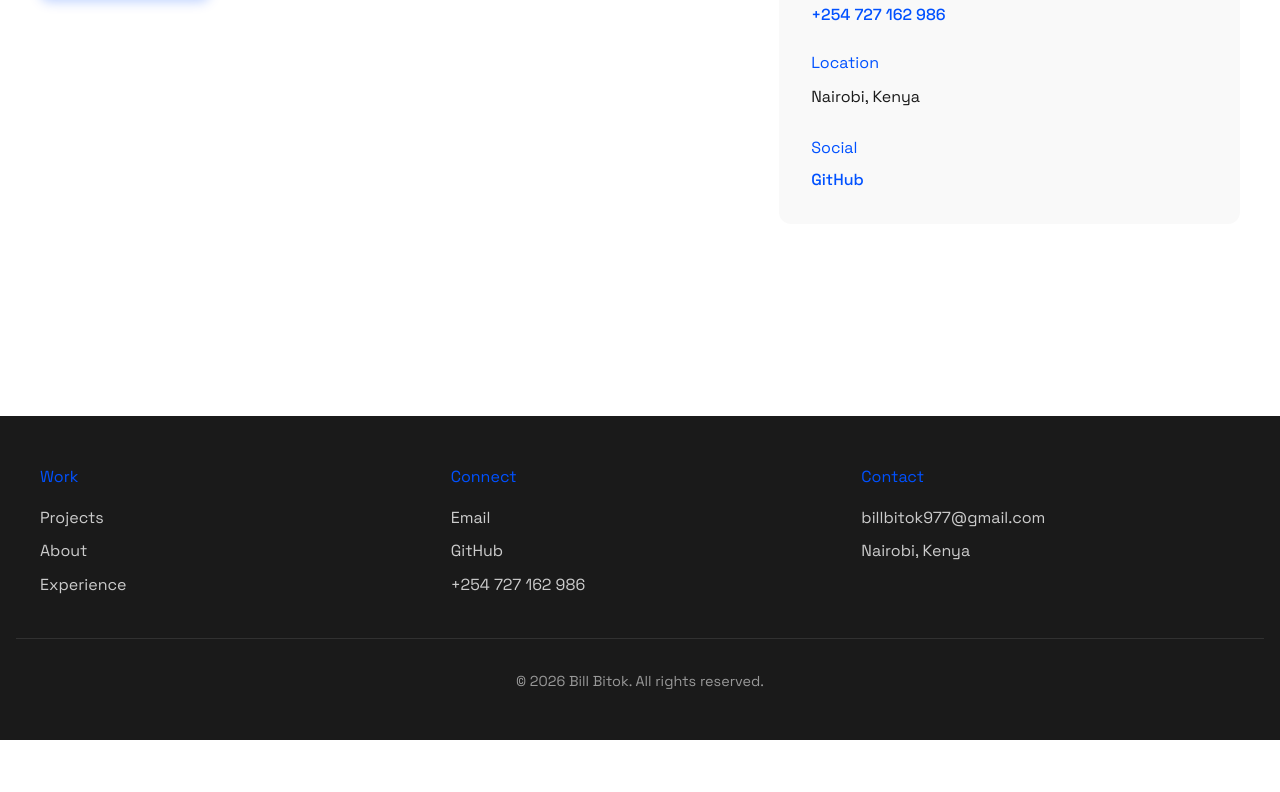
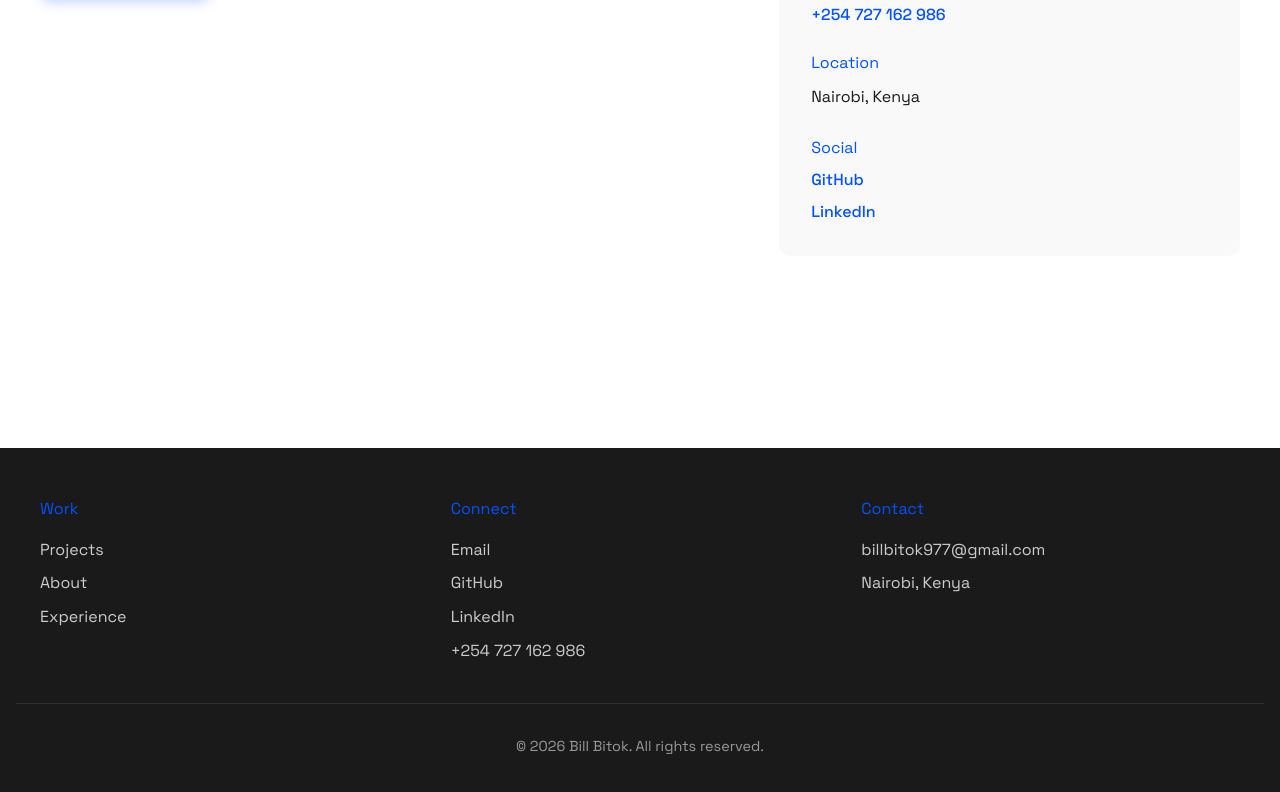
Before and after one commit to Billy272/Portfolio, a Next.js app: page /contact in a window 1280 px wide. Shown: the part 936-1728 px from the top of the page. Before the commit the page ends 1676 px from the top, so only its background shows below. Built offline with nearby package versions, Linux system fonts and the light colour scheme.

Commit message:
feat: add LinkedIn link to footer and contact page

```diff
--- a/app/contact/page.tsx
+++ b/app/contact/page.tsx
@@ -265,6 +265,14 @@ export default function ContactPage() {
                 >
                   GitHub
                 </a>
+                <a
+                  href="https://www.linkedin.com/in/bill-bitok"
+                  target="_blank"
+                  rel="noopener noreferrer"
+                  style={{ color: "var(--primary-blue)", textDecoration: "none", fontWeight: "500", display: "block", marginTop: "0.5rem" }}
+                >
+                  LinkedIn
+                </a>
               </div>
             </div>
           </div>
--- a/app/layout.tsx
+++ b/app/layout.tsx
@@ -30,12 +30,13 @@ export default function RootLayout({
   return (
     <html
       lang="en"
+      suppressHydrationWarning
       className={`${spaceGrotesk.variable} ${ibmPlexMono.variable} h-full antialiased`}
     >
       <head>
         <meta name="google-site-verification" content="4_U84p46uHY2HjbLnc1Bby-vGFcvjI9LT52ZNXoNeZ8" />
       </head>
-      <body className="min-h-full flex flex-col">
+      <body suppressHydrationWarning className="min-h-full flex flex-col">
         <Navigation />
         <main className="page-container flex-1">{children}</main>
         <Footer />
--- a/components/Footer.tsx
+++ b/components/Footer.tsx
@@ -16,6 +16,9 @@ export default function Footer() {
           <a href="https://github.com/Billy272" target="_blank" rel="noopener noreferrer">
             GitHub
           </a>
+          <a href="https://www.linkedin.com/in/bill-bitok" target="_blank" rel="noopener noreferrer">
+            LinkedIn
+          </a>
           <a href="tel:+254727162986">+254 727 162 986</a>
         </div>
         <div className="footer-section">
```
